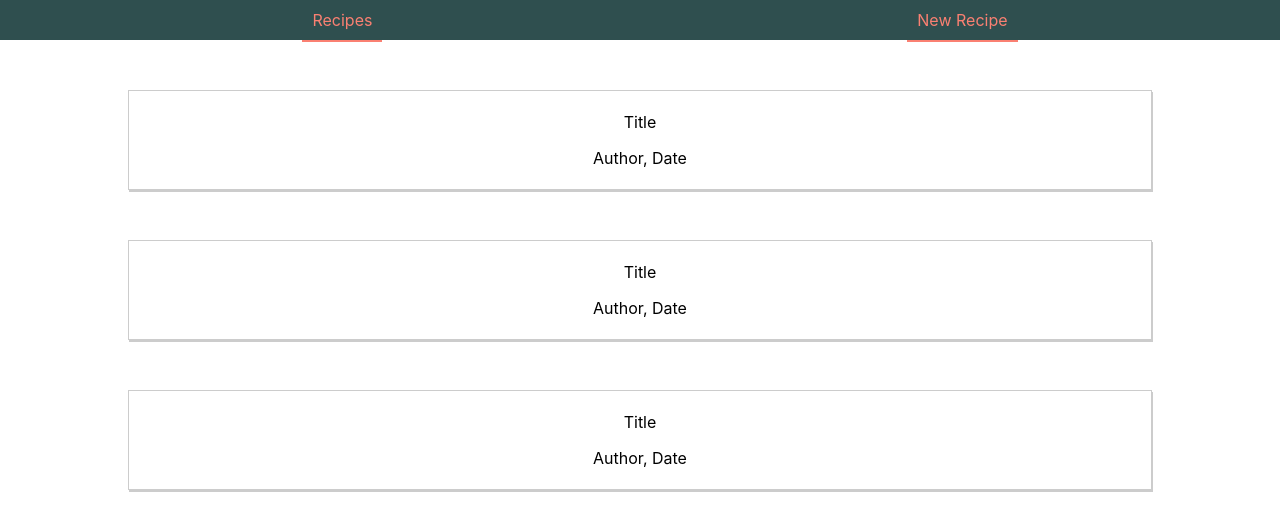
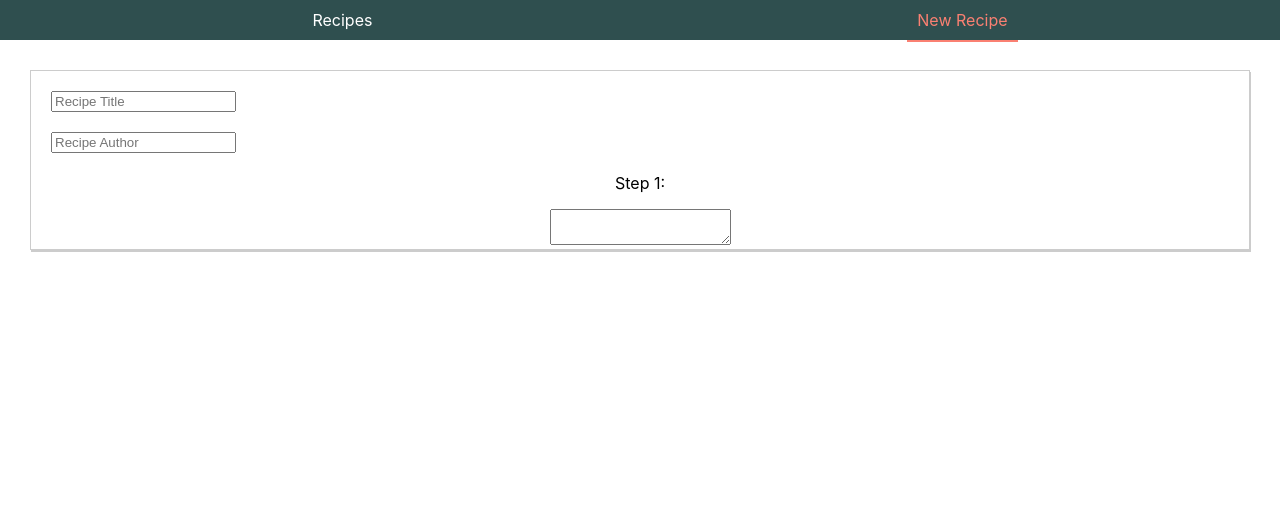
Before and after one commit to MinyaoTan/kitchen-bee, a React (Create React App) app: page /newRecipe in a window 1280 px wide. Shown: the top 530 px of the page. Built offline with nearby package versions, Linux system fonts and the light colour scheme.

Commit message:
create NewRecipe component

```diff
--- a/src/component/NewRecipe/NewRecipe.js
+++ b/src/component/NewRecipe/NewRecipe.js
@@ -0,0 +1,14 @@
+import React from 'react';
+
+import classes from './NewRecipe.module.css';
+
+const newRecipe = () => (
+    <div className={classes.NewRecipe}>
+        <input type="text" placeholder="Recipe Title" />
+        <input type="text" placeholder="Recipe Author" />
+        <p>Step 1:</p>
+        <textarea />
+    </div>
+);
+
+export default newRecipe;
--- /dev/null
+++ b/src/component/NewRecipe/NewRecipe.module.css
@@ -0,0 +1,10 @@
+.NewRecipe {
+    margin: 30px;
+    border: 1px solid #ccc;
+    box-shadow: 1px 2px #ccc;
+}
+
+.NewRecipe input {
+    margin: 20px;
+    display: block;
+}
--- a/src/component/UI/Toolbar/NavItem/NavItem.js
+++ b/src/component/UI/Toolbar/NavItem/NavItem.js
@@ -5,7 +5,7 @@ import classes from './NavItem.module.css';
 
 const navItem = (props) => (
     <li className={classes.NavItem}>
-        <NavLink to={props.link} activeClassName={classes.active}>{props.children}</NavLink>
+        <NavLink to={props.link} exact={props.exact} activeClassName={classes.active}>{props.children}</NavLink>
     </li>
 );
 
--- a/src/component/UI/Toolbar/Toolbar.js
+++ b/src/component/UI/Toolbar/Toolbar.js
@@ -5,7 +5,7 @@ import classes from './Toolbar.module.css';
 
 const toolbar = () => (
     <ul className={classes.Toolbar}>
-        <NavItem link="/">Recipes</NavItem>
+        <NavItem link="/" exact>Recipes</NavItem>
         <NavItem link="/newRecipe">New Recipe</NavItem>
     </ul>
 );
--- a/src/container/Book/Book.js
+++ b/src/container/Book/Book.js
@@ -1,15 +1,19 @@
 import React, { Component } from 'react';
-import { Route } from 'react-router-dom';
+import { Route, Switch } from 'react-router-dom';
 
 import RecipeList from '../RecipeList/RecipeList';
 import Toolbar from '../../component/UI/Toolbar/Toolbar';
+import NewRecipe from '../../component/NewRecipe/NewRecipe';
 
 class Book extends Component {
     render() {
         return (
             <div>
                 <Toolbar />
-                <Route path="/" component={RecipeList} />
+                <Switch>
+                    <Route path="/newRecipe" component={NewRecipe} />
+                    <Route path="/" component={RecipeList} />
+                </Switch>
             </div>
         );
     }
```
Also changed, not shown: src/component/Step/Step.js (added).
